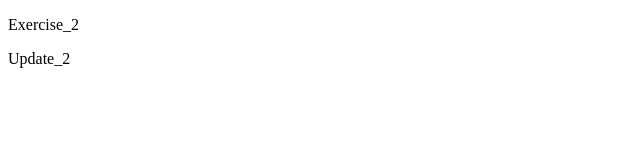
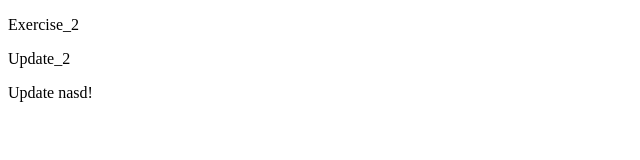
Before and after one commit to Jayson-Borja/Portfolio, a plain HTML site: page HelloWorld.html in a window 1280 px wide. Shown: the whole page, without its empty margins (0-640 px from the left). Drawn offline with Linux system fonts and the light colour scheme.

```diff
--- a/HelloWorld.html
+++ b/HelloWorld.html
@@ -9,5 +9,6 @@
 <body>
   <p>Exercise_2</p>
   <p>Update_2</p>
+  <p>Update nasd!</p>
 </body>
 </html>
```
